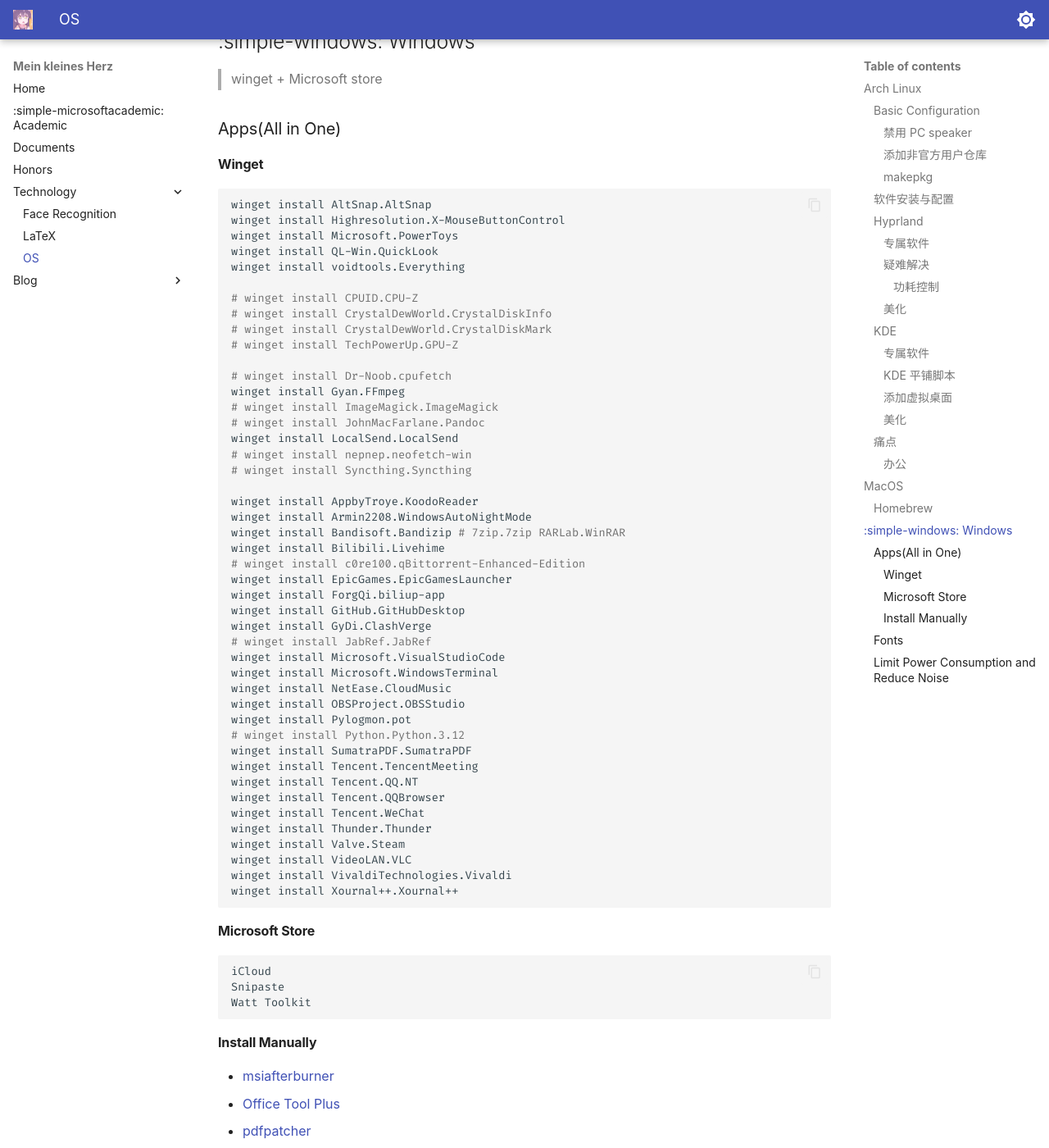
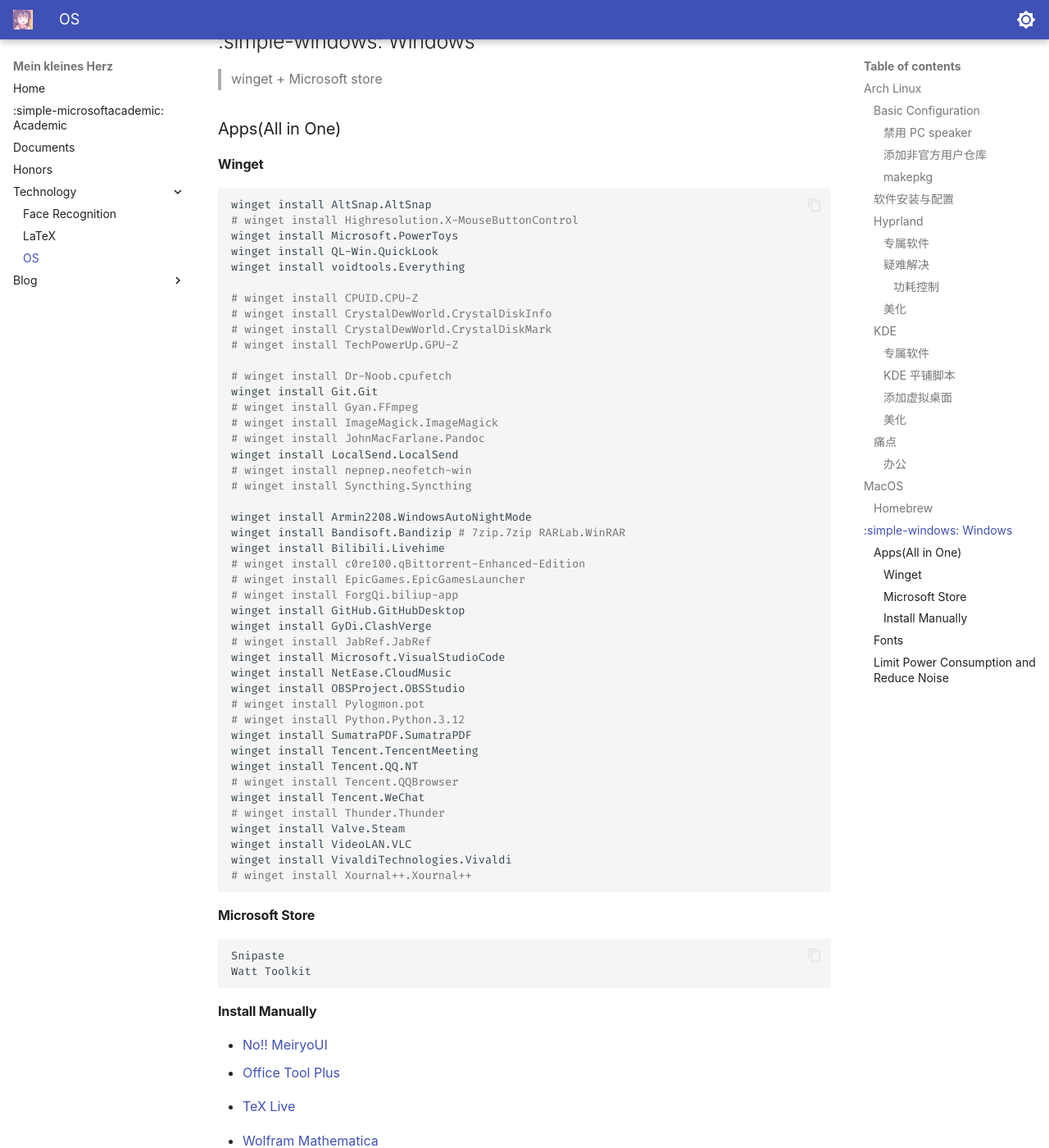
Before and after one commit to ph3n92h3/ph3n92h3.github.io, an MkDocs documentation site: the page built from docs/Technology/OS.md, in a window 1280 px wide and 1400 px high, scrolled down 5859 px. Shown: the whole window at 82% size. Built offline with MkDocs 1.6.1 and Material for MkDocs 9.7.7, drawn with Linux system fonts in a browser that asks for light colours; some of the changed text lies outside the part shown.

Commit message:
change sth.

````diff
--- a/docs/Technology/OS.md
+++ b/docs/Technology/OS.md
@@ -291,7 +291,7 @@
 
 ```sh
 winget install AltSnap.AltSnap
-winget install Highresolution.X-MouseButtonControl
+# winget install Highresolution.X-MouseButtonControl
 winget install Microsoft.PowerToys
 winget install QL-Win.QuickLook
 winget install voidtools.Everything
@@ -302,45 +302,43 @@
 # winget install TechPowerUp.GPU-Z
 
 # winget install Dr-Noob.cpufetch
-winget install Gyan.FFmpeg
+winget install Git.Git
+# winget install Gyan.FFmpeg
 # winget install ImageMagick.ImageMagick
 # winget install JohnMacFarlane.Pandoc
 winget install LocalSend.LocalSend
 # winget install nepnep.neofetch-win
 # winget install Syncthing.Syncthing
 
-winget install AppbyTroye.KoodoReader
 winget install Armin2208.WindowsAutoNightMode
 winget install Bandisoft.Bandizip # 7zip.7zip RARLab.WinRAR
 winget install Bilibili.Livehime
 # winget install c0re100.qBittorrent-Enhanced-Edition
-winget install EpicGames.EpicGamesLauncher
-winget install ForgQi.biliup-app
+# winget install EpicGames.EpicGamesLauncher
+# winget install ForgQi.biliup-app
 winget install GitHub.GitHubDesktop
 winget install GyDi.ClashVerge
 # winget install JabRef.JabRef
 winget install Microsoft.VisualStudioCode
-winget install Microsoft.WindowsTerminal
 winget install NetEase.CloudMusic
 winget install OBSProject.OBSStudio
-winget install Pylogmon.pot
+# winget install Pylogmon.pot
 # winget install Python.Python.3.12
 winget install SumatraPDF.SumatraPDF
 winget install Tencent.TencentMeeting
 winget install Tencent.QQ.NT
-winget install Tencent.QQBrowser
+# winget install Tencent.QQBrowser
 winget install Tencent.WeChat
-winget install Thunder.Thunder
+# winget install Thunder.Thunder
 winget install Valve.Steam
 winget install VideoLAN.VLC
 winget install VivaldiTechnologies.Vivaldi
-winget install Xournal++.Xournal++
+# winget install Xournal++.Xournal++
 ```
 
 #### Microsoft Store
 
 ```sh
-iCloud
 Snipaste
 Watt Toolkit
 ```
@@ -348,16 +346,17 @@
 #### Install Manually
 
 <!-- - [EndNote X9](https://endnote.com/) -->
-- [msiafterburner](https://www.msi.com/Landing/afterburner/graphics-cards)
+<!-- - [msiafterburner](https://www.msi.com/Landing/afterburner/graphics-cards) -->
+- [No!! MeiryoUI](https://github.com/Tatsu-syo/noMeiryoUI)
 - [Office Tool Plus](https://otp.landian.vip/zh-cn/)
-- [pdfpatcher](https://www.cnblogs.com/pdfpatcher/)
+<!-- - [pdfpatcher](https://www.cnblogs.com/pdfpatcher/) -->
 - [TeX Live](https://ctan.org/pkg/install-latex-guide-zh-cn)
-- [ventoy](https://www.ventoy.net/en/index.html)
+<!-- - [ventoy](https://www.ventoy.net/en/index.html) -->
 - [Wolfram Mathematica](https://www.wolfram.com/mathematica/)
-- [WeGame](https://www.wegame.com.cn)
-- [WPS 365 教育版](https://365.wps.cn/edu/home)
+<!-- - [WeGame](https://www.wegame.com.cn) -->
+<!-- - [WPS 365 教育版](https://365.wps.cn/edu/home) -->
 <!-- - [必剪](https://bcut.bilibili.cn) -->
-- [格式工厂](http://formatfactory.org/CN/index.html)
+<!-- - [格式工厂](http://formatfactory.org/CN/index.html) -->
 - [小白羊云盘](https://github.com/gaozhangmin/aliyunpan)
 
 ```sh
@@ -366,15 +365,16 @@
 
 ### Fonts
 
-- [Fira Code](https://github.com/tonsky/FiraCode)
 - [LXGW Neo XiHei](https://github.com/lxgw/LxgwNeoXiHei)
 - [LXGW WenKai](https://github.com/lxgw/LxgwWenKai)
 - [Sarasa Gothic](https://github.com/be5invis/Sarasa-Gothic)
+    - Install `10` fonts named `Sarasa Mono SC`
+    - Install `10` fonts named `Sarasa Ui SC`
 - [Smiley Sans](https://github.com/atelier-anchor/smiley-sans)
 
 ### Limit Power Consumption and Reduce Noise
 
-Control Panel - Power Options - Edit Plan Settings - Change advanced power settings - Processor power management
+Control Panel\Hardware and Sound\Power Options\Edit Plan Settings -> Change advanced power settings -> Processor power management
 
 - Minimum processor state
     - On battery: 5%
````
Also changed, not shown: 1 other file.
